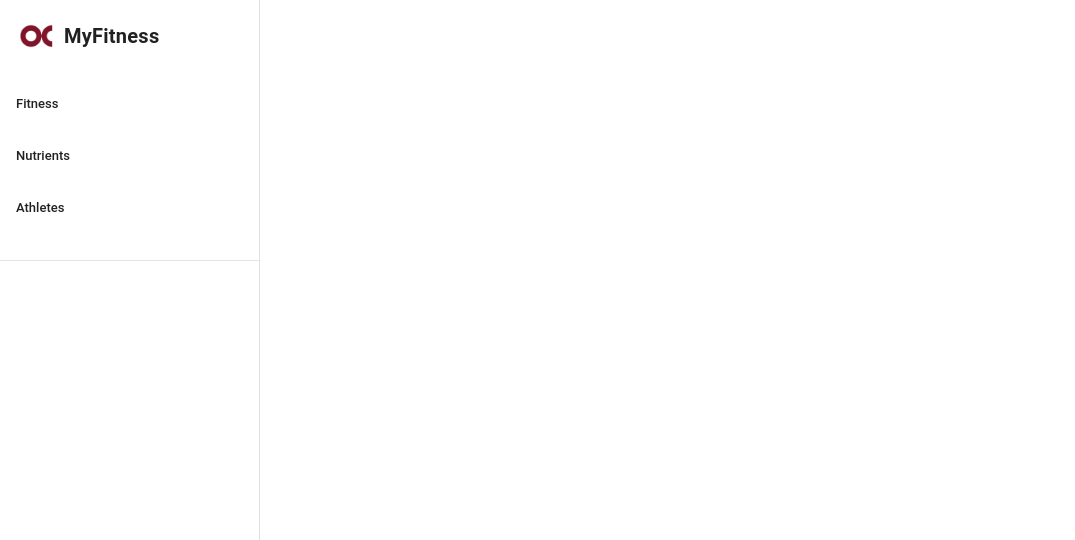
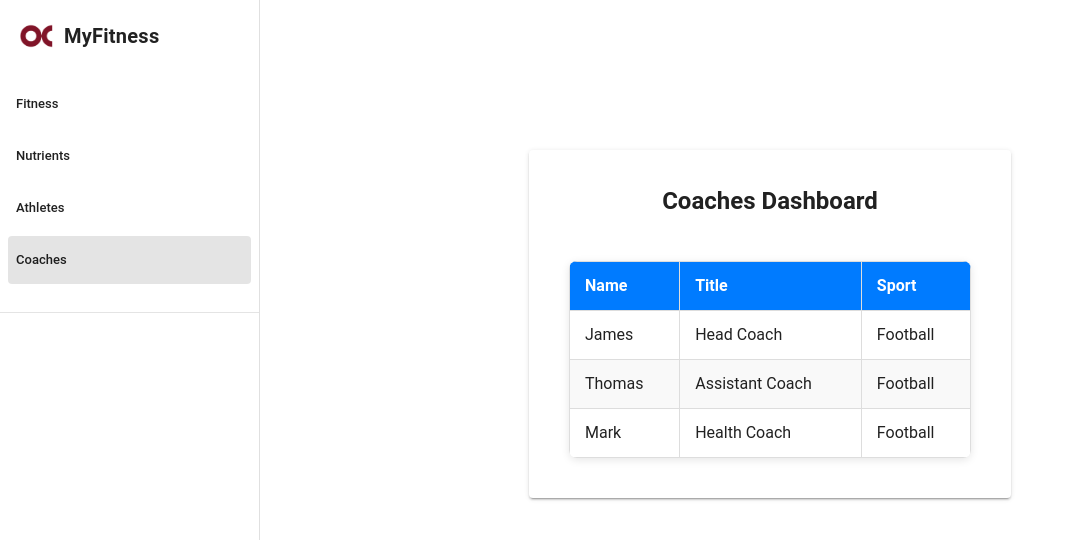
Before and after one commit to planckshema/Exercise-Tracker-Frontend, a Vue app: page /coaches in a window 1280 px wide. Shown: the top 540 px of the page, without its empty margins (0-1075 px from the left). Built offline with nearby package versions, Linux system fonts and the light colour scheme; what webfontloader would draw is missing.

Commit message:
Added Coaches Table

```diff
--- /dev/null
+++ b/src/components/CoachTable.vue
@@ -0,0 +1,90 @@
+<script setup>
+import { ref } from 'vue';
+
+// Define the headers (matches the keys in the coach objects)
+const headers = ref([
+  'Name',
+  'Title',
+  'Sport',
+]);
+
+// Define the data for the coaches
+const coaches = ref([
+  {
+    name: 'James',
+    title: 'Head Coach',
+    sport: 'Football',
+  },
+  {
+    name: 'Thomas',
+    title: 'Assistant Coach',
+    sport: 'Football',
+  },  {
+    name: 'Mark',
+    title: 'Health Coach',
+    sport: 'Football',
+  },
+]);
+</script>
+
+<template>
+  <div class="table-container">
+
+    <table class="vue-table">
+      <!-- Table Header -->
+      <thead>
+        <tr>
+          <th v-for="header in headers" :key="header">
+            {{ header }}
+          </th>
+        </tr>
+      </thead>
+      <!-- Table Body -->
+      <tbody>
+        <tr v-for="(coach, index) in coaches" :key="index">
+          <!-- Dynamically access the correct property using bracket notation -->
+          <td>{{ coach.name }}</td>
+          <td>{{ coach.title }}</td>
+          <td>{{ coach.sport }}</td>
+        </tr>
+      </tbody>
+    </table>
+  </div>
+</template>
+
+
+<style scoped>
+.table-container {
+  padding: 1rem;
+}
+
+.vue-table {
+  width: 100%;
+  border-collapse: collapse;
+  margin-top: 1rem;
+  box-shadow: 0 2px 8px rgba(0, 0, 0, 0.1);
+  border-radius: 8px;
+  overflow: hidden; /* Ensures border radius applies to headers */
+}
+
+.vue-table th,
+.vue-table td {
+  border: 1px solid #ddd;
+  padding: 12px 15px;
+  text-align: left;
+}
+
+.vue-table th {
+  background-color: #007bff; /* A nice blue color for headers */
+  color: white;
+  font-weight: 600;
+}
+
+.vue-table tbody tr:nth-child(even) {
+  background-color: #f9f9f9; /* Zebra striping */
+}
+
+.vue-table tbody tr:hover {
+  background-color: #f1f1f1; /* Hover effect */
+}
+</style>
--- a/src/components/MenuBar.vue
+++ b/src/components/MenuBar.vue
@@ -68,6 +68,9 @@ onMounted(() => {
       <v-list-item :to="{ name: 'athletes' }">
         <v-list-item-title>Athletes</v-list-item-title>
       </v-list-item>
+      <v-list-item :to="{ name: 'coaches' }">
+        <v-list-item-title>Coaches</v-list-item-title>
+      </v-list-item>
     </v-list>
 
     <!-- Divider -->
--- a/src/router.js
+++ b/src/router.js
@@ -1,7 +1,7 @@
 import { createRouter, createWebHistory } from "vue-router";
 
 import Login from "./views/Login.vue";
-
+import Coach from "./views/Coaches.vue";
 import Exercise from "./views/Exercise.vue";
 import Nutrient from "./views/Nutrient.vue";
 import Athlete from "./views/Athlete.vue";
@@ -35,6 +35,11 @@ const router = createRouter({
       path: "/athletes",
       name: "athletes",
       component: Athlete,
+    },
+     {
+      path: "/coaches",
+      name: "coaches",
+      component: Coach,
     },
     {
       path: "/tutorials",
--- a/src/views/Athlete.vue
+++ b/src/views/Athlete.vue
@@ -6,7 +6,7 @@ const pageTitle = ref("Athlete Dashboard"); // Change to "Athlete Dashboard" for
 
 <template>
   <v-container fluid>
-    <v-row justify="center" align="center" style="height: 80vh;">
+    <v-row justify="center" align ="center" style="height: 80vh;">
       <v-col cols="12" md="8" lg="6">
         <v-card elevation="2" class="pa-6 text-center">
           <v-card-title class="text-h5 font-weight-bold">
--- /dev/null
+++ b/src/views/Coaches.vue
@@ -0,0 +1,64 @@
+<script setup>
+import { ref } from "vue";
+import CoachTable from "../components/CoachTable.vue";
+import { reactive } from "vue";
+
+const pageTitle = ref("Coaches Dashboard");
+
+// const rows = reactive( target[
+//   {
+//   headers: [
+//       'Name',
+//       'Title',
+//       'Sport',
+//       // 'Email'
+//     ],
+//   },
+//   {
+//  data: [
+//       {
+//         name: 'James',
+//         title: 'Head Coach',
+//         sport: 'Football',
+//         // email: "james@gmail.com"
+//       },
+//       {
+//         name: 'Thomas',
+//         title: 'Assistant Coach',
+//         sport: 'Football',
+//         // email: "thomas@gmail.com"
+//       },  {
+//         name: 'Mark',
+//         title: 'Health Coach',
+//         sport: 'Football',
+//         // email: "mk@gmail.com"
+//       },
+//     ],
+//   }
+
+
+// ])
+// </script>
+
+<template>
+
+  <v-container fluid>
+    <v-row justify="center" align="center" style="height: 80vh;">
+      <v-col cols="12" md="8" lg="6">
+        <v-card elevation="2" class="pa-6 text-center">
+          <v-card-title class="text-h5 font-weight-bold">
+            {{ pageTitle }}
+          </v-card-title>
+          <CoachTable />
+
+        </v-card>
+      </v-col>
+    </v-row>
+
+  </v-container>
+
+
+
+
+
+</template>
```
Also changed, not shown: 1 other file (tests, documents, lock files or other folders).
